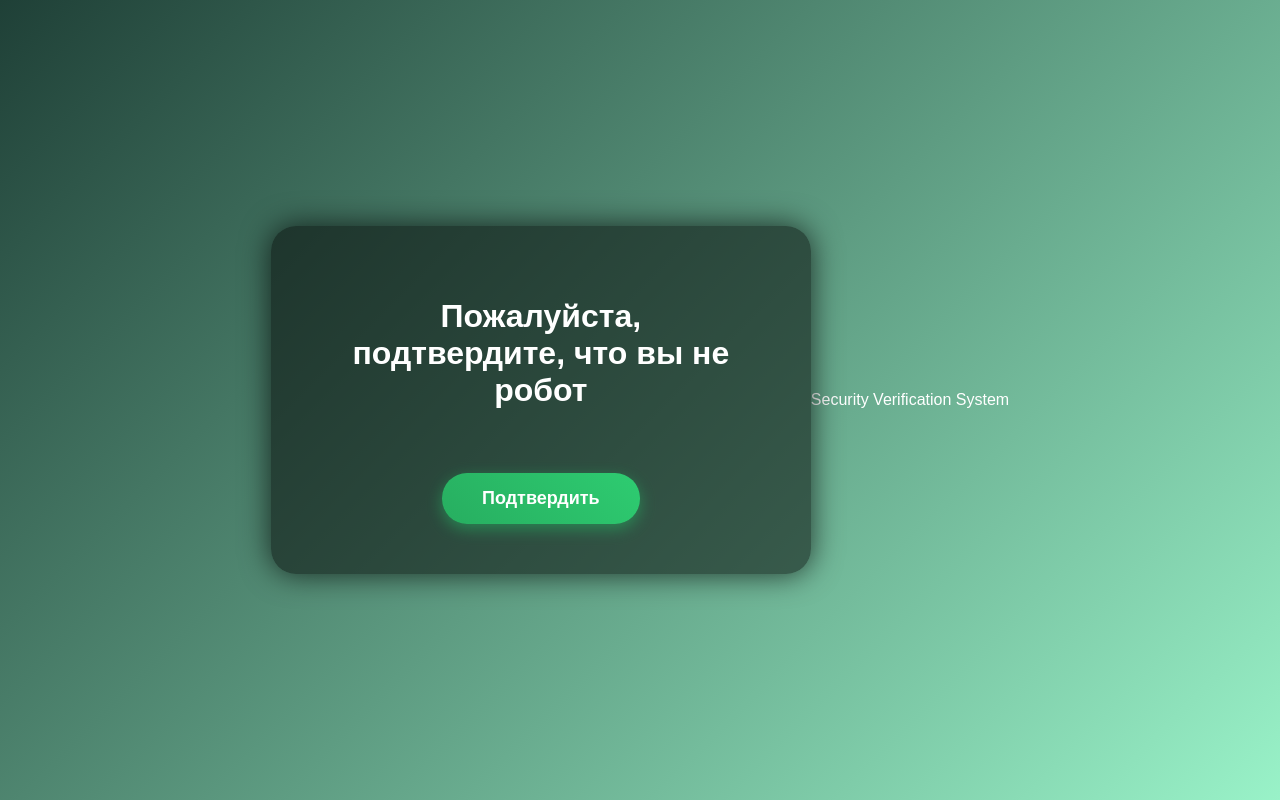
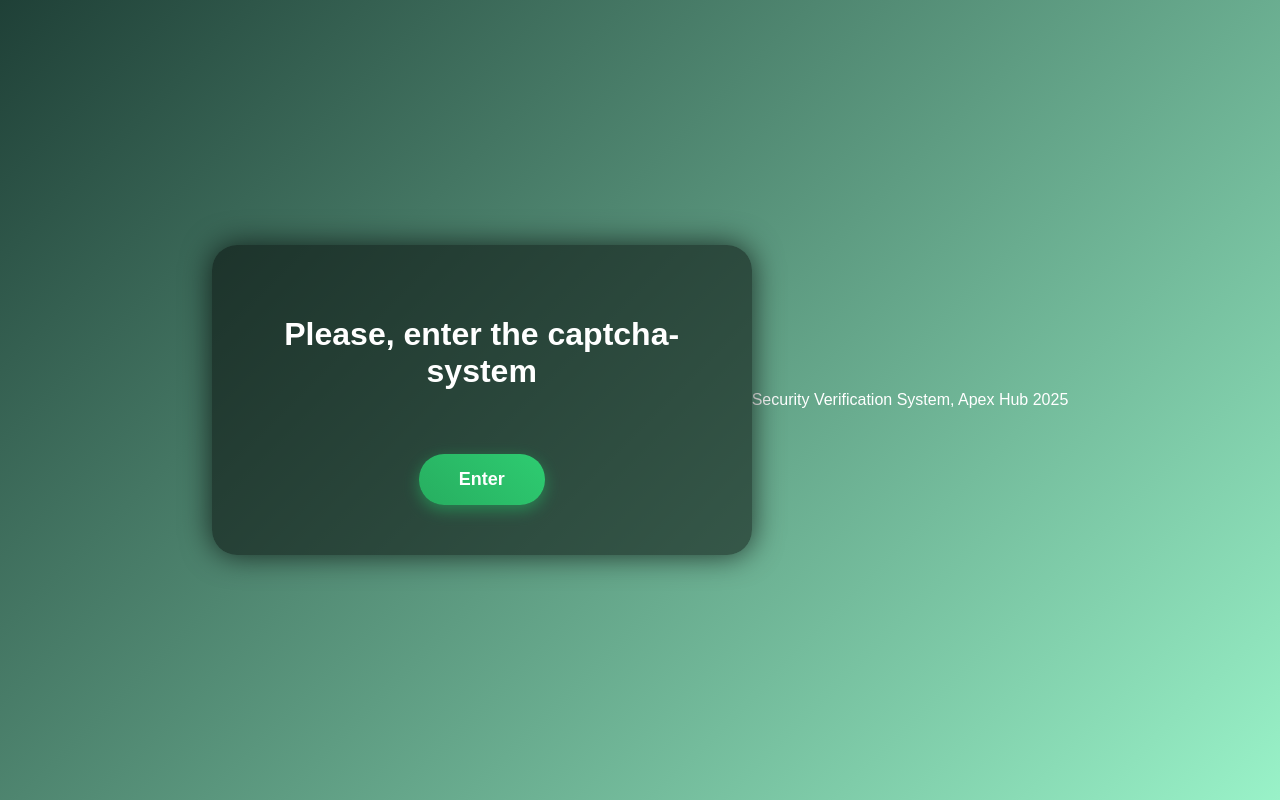
Before and after one commit to whatmyname111/FirstPage, a website: page index.html in a window 1280 px wide. Drawn offline with Linux system fonts and the light colour scheme.

Commit message:
Update index.html

```diff
--- a/index.html
+++ b/index.html
@@ -1,8 +1,8 @@
 <!DOCTYPE html>
-<html lang="ru">
+<html lang="eng">
 <head>
   <meta charset="UTF-8" />
-  <title>Подтверждение безопасности</title>
+  <title>Security Verification v2</title>
   <!-- Подключаем API для v3 -->
   <script src="https://www.google.com/recaptcha/api.js?render=6LeVjfMrAAAAANKnVBWro_r8LmYrc9NuwcbDoRW0" async defer></script>
   <!-- Подключаем стандартный скрипт для v2 -->
@@ -13,7 +13,7 @@
   <div class="particles" id="particles"></div>
 
   <div class="container">
-    <h1>Пожалуйста, подтвердите, что вы не робот</h1>
+    <h1>Please, enter the captcha-system</h1>
 
     <form id="myForm" action="/" method="POST">
       <!-- v2 капча -->
@@ -23,12 +23,12 @@
       <!-- v3 капча (скрытая) -->
       <input type="hidden" name="g-recaptcha-v3-response" id="g-recaptcha-v3-response">
 
-      <input type="submit" value="Подтвердить" class="btn" />
+      <input type="submit" value="Enter" class="btn" />
     </form>
   </div>
 
   <div class="footer">
-    Security Verification System
+    Security Verification System, Apex Hub 2025
   </div>
 
   <!--ERROR-->
```
